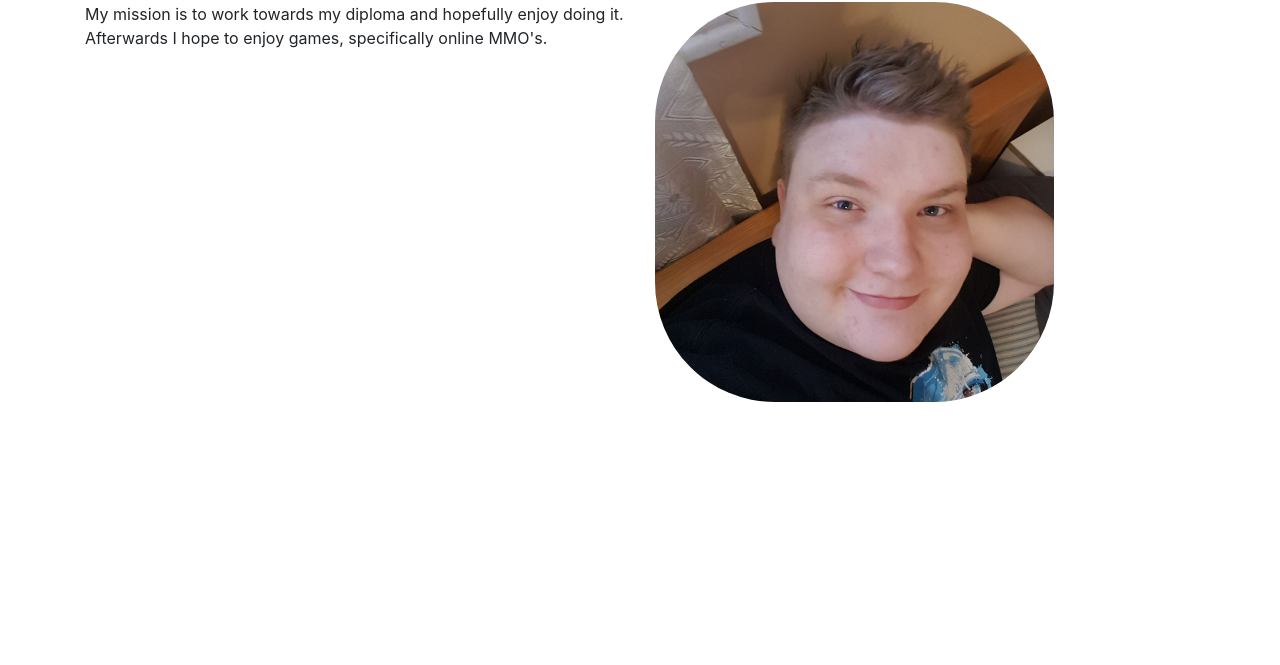
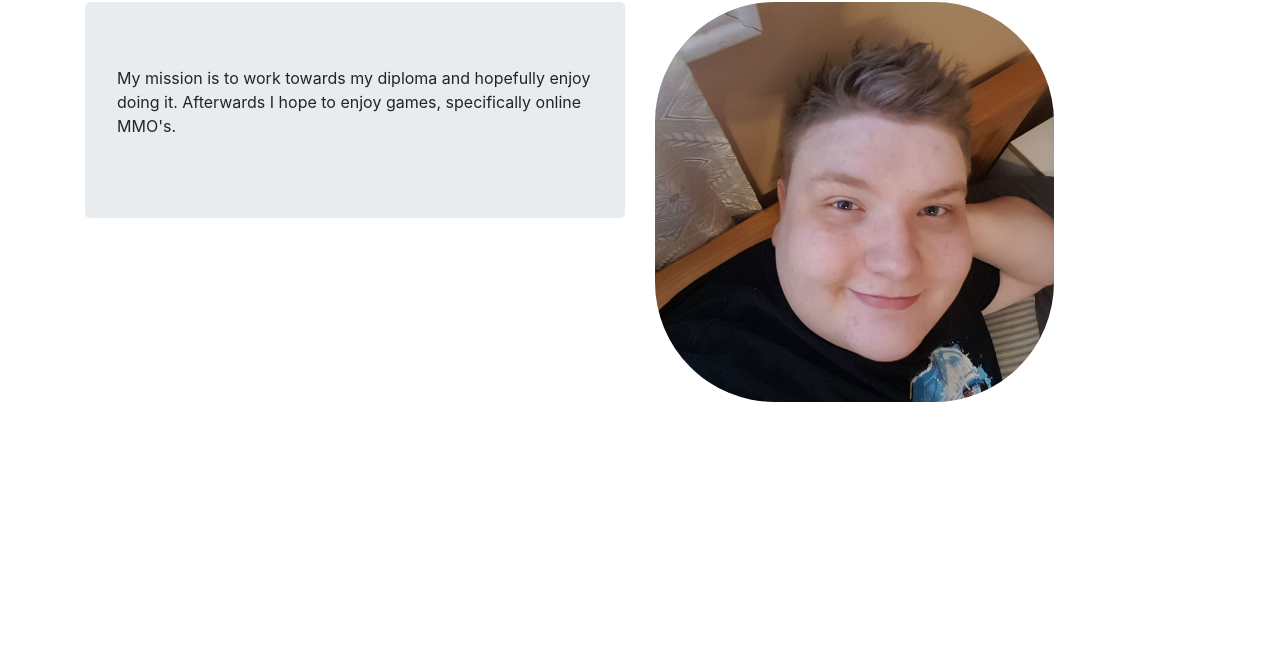
Before and after one commit to Vroop68/jknoop.github.io, a plain HTML site: page about.html in a window 1280 px wide. Shown: the part 135-800 px from the top of the page. Drawn offline with nearby package versions, Linux system fonts and the light colour scheme.

Commit message:
Added jumbotron

```diff
--- a/about.html
+++ b/about.html
@@ -47,7 +47,10 @@
         </div>
         <div class="row">
           <div class="col">
-              <p id="missionStatement"></p>
+              <div class="jumbotron">
+                  <p id="missionStatement">
+                  </p>
+                </div>
           </div>
           <div class="col">
           <img src="/Assets/images/me.jpg" alt="Photo of me" class="meImage">
```
